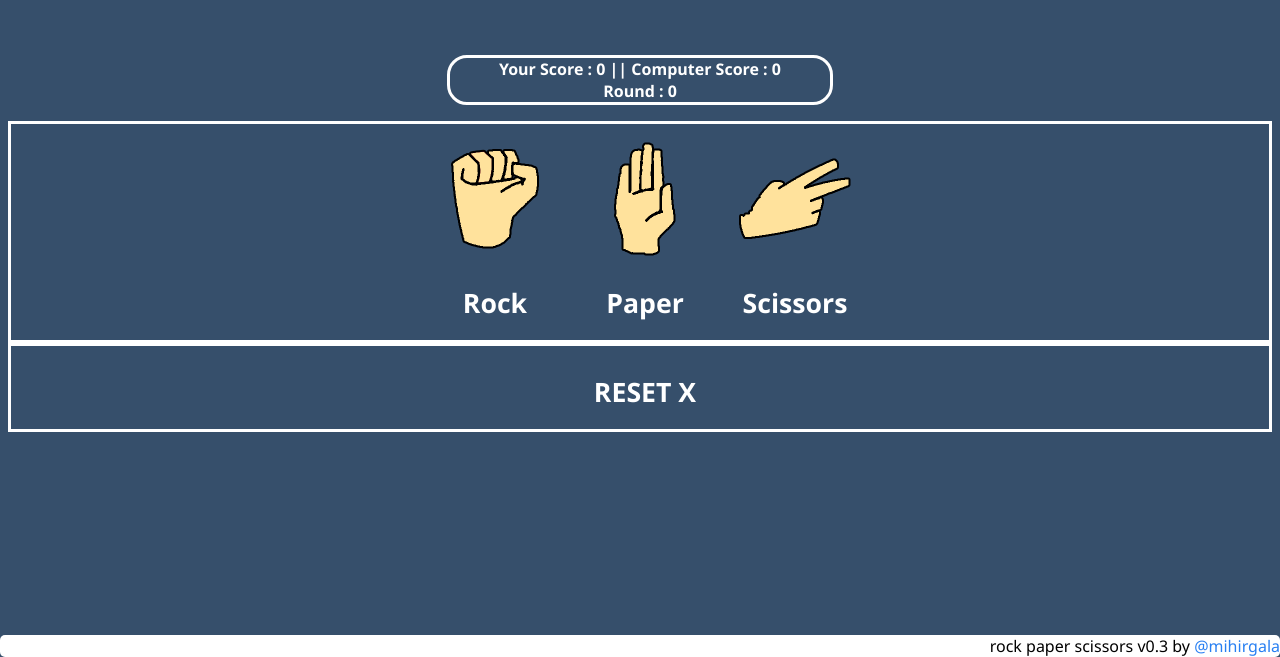
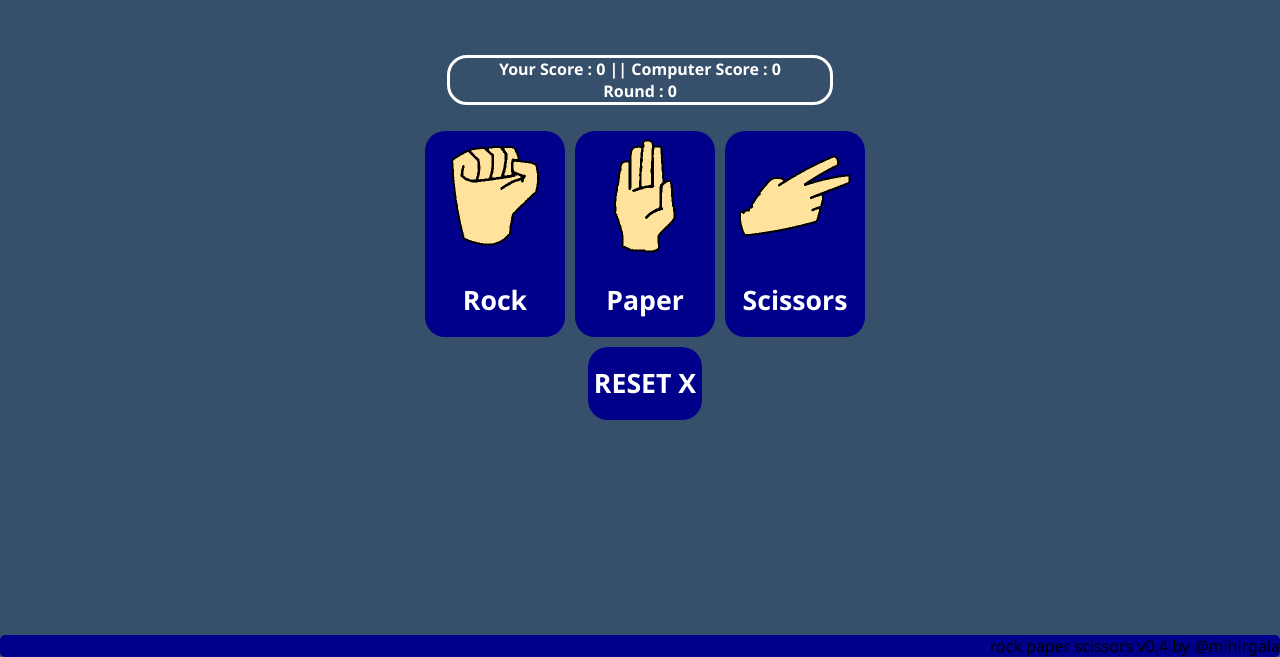
Before and after one commit to mihirgala/rockpaperscissors, a plain HTML site: page index.html in a window 1280 px wide. Shown: the part 143-800 px from the top of the page. Drawn offline with Linux system fonts and the light colour scheme.

Commit message:
Very good

```diff
--- a/index.html
+++ b/index.html
@@ -94,6 +94,6 @@
     <div id="buttoncontainer">
         <button type="reset" onclick="reset()" class="redbut"><h1>RESET X</h1></button>
     </div>
-    <footer>rock paper scissors v0.3 by <a href="https://github.com/mihirgala" title="Mihir's github">@mihirgala</a></footer>
+    <footer>rock paper scissors v0.4 by <a href="https://github.com/mihirgala" title="Mihir's github">@mihirgala</a></footer>
 </body>
 </html>
--- a/style.css
+++ b/style.css
@@ -3,6 +3,7 @@
     --primary-text:#ffffff;
     --secondary-text:#00000;
     --button-hover:rgb(126, 178, 226);
+    --accentcolor:darkblue;
 }
 
 *{
@@ -11,13 +12,14 @@
 body{
     color:var(--primary-text);
     background-color: var(--primary-bg);
+    color: var(--primary-text);
 }
 #game,#title,#buttoncontainer,#scorecontainer{
     display: flex;
     justify-content: center;
 }
 button{
-    background-color:transparent;
+    background-color:var(--accentcolor);
     margin-left: 10px;
     margin-top: 10px;
     border:none;
@@ -32,9 +34,6 @@ button h1{
 button:hover{
     background-color:var(--button-hover);
 }
-#buttoncontainer{
-    border: solid;
-}
 #score{
     font-weight: bold;
     border:solid;
@@ -43,7 +42,7 @@ button:hover{
     text-align: center;
 }
 #userScore,#compScore{
-    color:#F26938;
+    color:var(--accentcolor);
 }
 
 /* #title,#game,#score,#buttoncontainer{
@@ -54,15 +53,18 @@ footer{
     left: 0;
     bottom: 0;
     width: 100%;
-    background-color: white;
+    background-color:var(--accentcolor);
     color: black;
     text-align: right;
     border-radius: 5px;
 }
 footer a{
     text-decoration: none;
-    color:#277FF2;
+    color:var(--secondary-text);
 }
 footer a:hover{
     text-decoration: underline;
 }
+#version{
+    text-align: center;
+}
```
